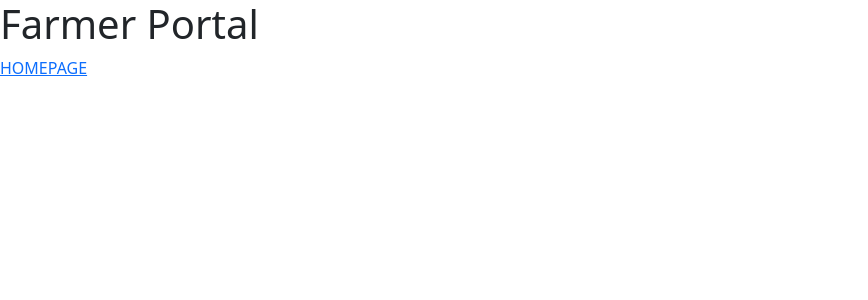
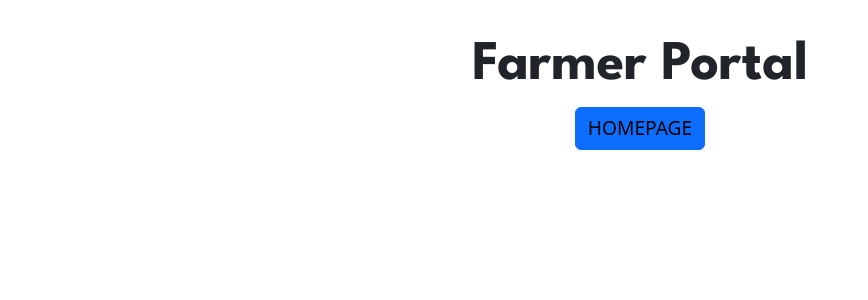
Before and after one commit to Gunanidhi-Trivedi/E-BAZAAR, a React (Vite) app in the folder E-Bazaar/: page /farmerportal in a window 1280 px wide. Shown: the top 300 px of the page, without its empty margins (0-868 px from the left). Built offline with nearby package versions, Linux system fonts and the light colour scheme.

Commit message:
styled portals

```diff
--- a/E-Bazaar/src/components/comp2/Farmer.jsx
+++ b/E-Bazaar/src/components/comp2/Farmer.jsx
@@ -7,7 +7,7 @@ const Farmer = () => {
   return (
     <div className="farmer">
         <h1>Farmer Portal</h1>
-        <Link to="/#home" >HOMEPAGE</Link>
+        <button class='btn btn-primary'><Link to="/#home" >HOMEPAGE</Link></button>
     </div>
   )
 }
--- a/E-Bazaar/src/components/comp2/farmer.css
+++ b/E-Bazaar/src/components/comp2/farmer.css
@@ -0,0 +1,18 @@
+@import url('https://fonts.googleapis.com/css2?family=League+Spartan:wght@700&family=Montserrat:wght@700&display=swap');
+/*League Spartan , Montserrat*/
+
+.farmer{
+    text-align: center;
+    padding: 2rem;
+}
+
+.farmer h1{
+    font-family: League Spartan, sans-serif;
+    font-size: 3.5rem;
+}
+
+.farmer a{
+    text-decoration: none;
+    color: black;
+    font-size: larger;
+}
--- a/E-Bazaar/src/components/comp3/Buyer.jsx
+++ b/E-Bazaar/src/components/comp3/Buyer.jsx
@@ -7,7 +7,7 @@ const Buyer = () => {
   return (
     <div className="buyer">
         <h1>Buyer Portal</h1>
-        <Link to="/#home" >HOMEPAGE</Link>
+        <button class='btn btn-primary'><Link to="/#home" >HOMEPAGE</Link></button>
     </div>
   )
 }
--- a/E-Bazaar/src/components/comp3/buyer.css
+++ b/E-Bazaar/src/components/comp3/buyer.css
@@ -0,0 +1,15 @@
+.buyer {
+    text-align: center;
+    padding: 2rem;
+}
+
+.buyer h1 {
+    font-family: League Spartan, sans-serif;
+    font-size: 3.5rem;
+}
+
+.buyer a {
+    text-decoration: none;
+    color: black;
+    font-size: larger;
+}
```
